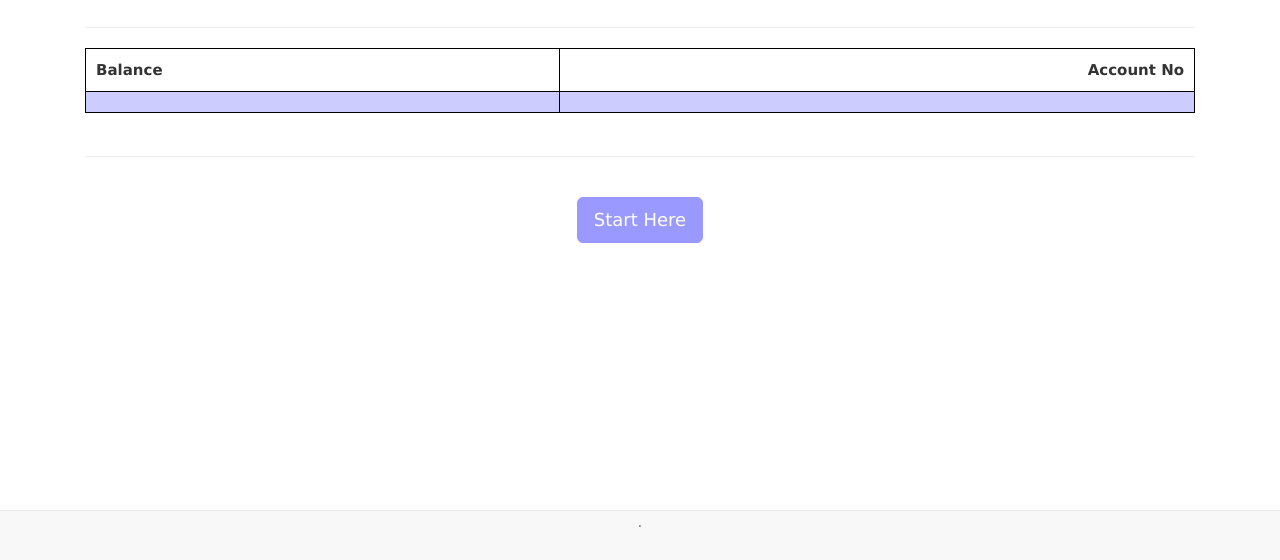
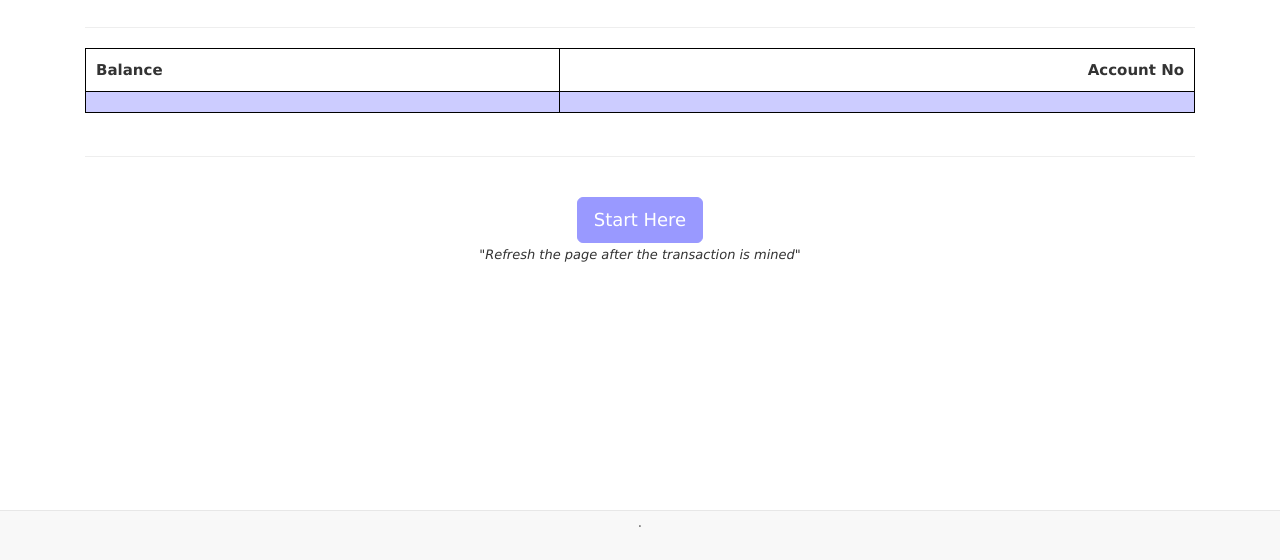
Before and after one commit to dmenin/C2CFlightConnect, a website: page docs/index.html in a window 1280 px wide. Shown: the part 240-800 px from the top of the page. Drawn offline with nearby package versions, Linux system fonts and the light colour scheme.

Commit message:
Adding UI files

```diff
--- a/docs/index.html
+++ b/docs/index.html
@@ -76,6 +76,7 @@
 
           <p id="account" class="welcome pull-right"></p>
           <p id="accountBalance" class="welcome pull-left"></p>
+
         </div>
       </div>
 
@@ -83,8 +84,8 @@
         <div style="text-align:center;">
           <div>
             <button class="btn button-color btn-lg pull-center" data-toggle="modal" data-target="#sellArticle">Start Here</button>
-
           </div>
+          <i><font size="2">"Refresh the page after the transaction is mined"</font></i>
         </div>
         <ul id="events" class="collapse list-group"></ul>
       </div>
```
Also changed, not shown: src/index.html (+2 -1 lines), README.md.
